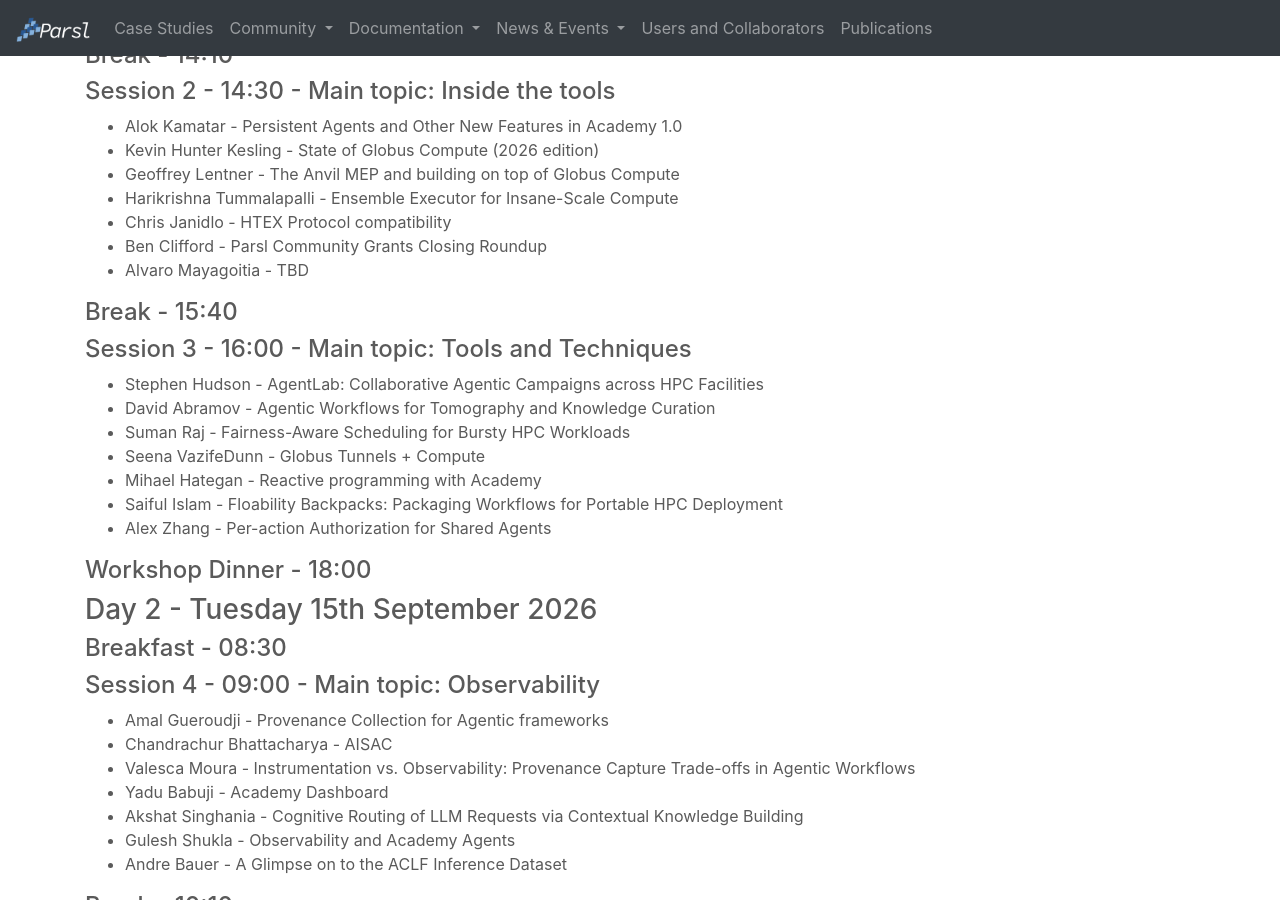
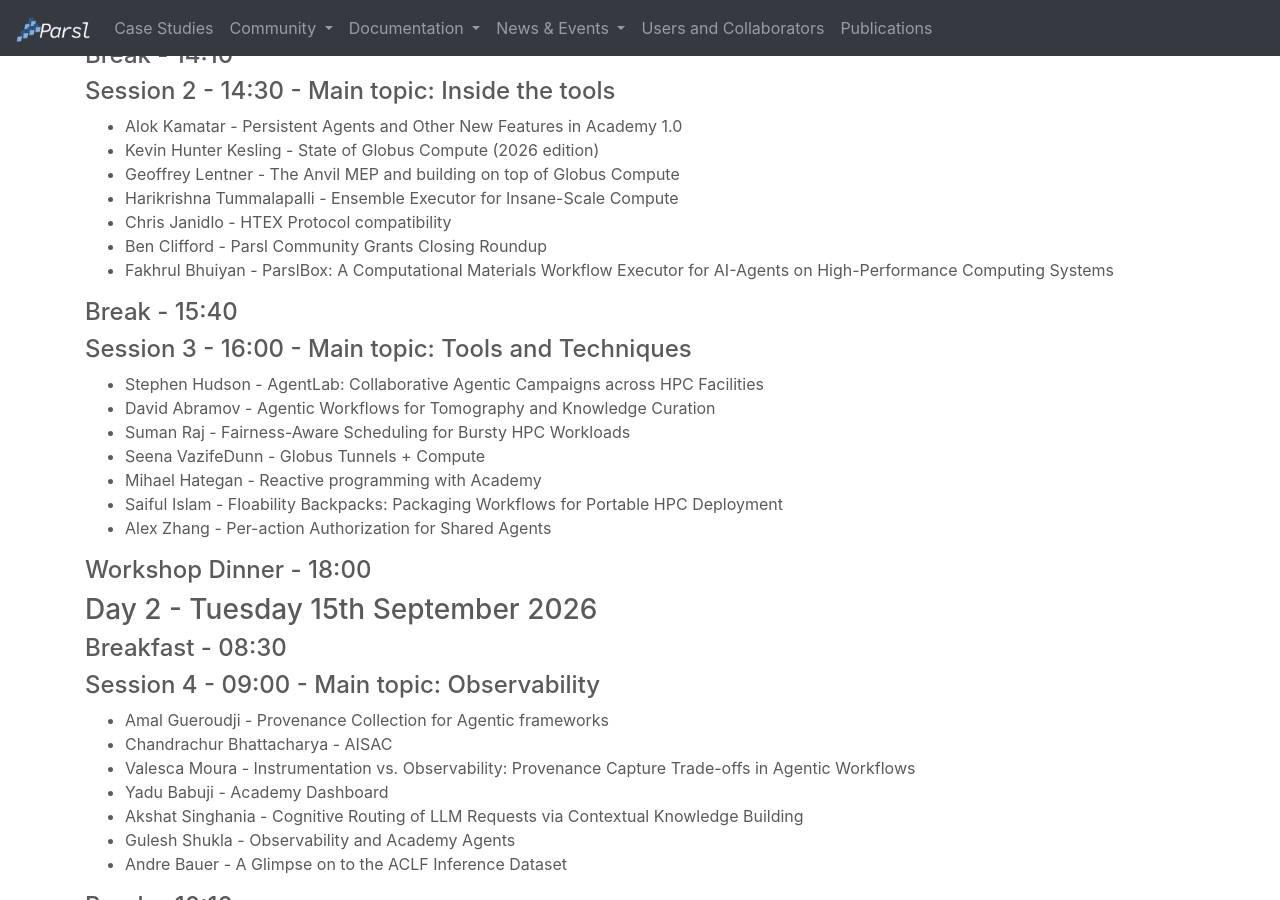
Before and after one commit to Parsl/parsl.github.io, a Jekyll site: the page built from parslfest/apex2026.html, in a window 1280 px wide and 900 px high, scrolled down 943 px. Built offline with Jekyll 4.4.1, drawn with Linux system fonts in a browser that asks for light colours.

Commit message:
update alvaro to new speaker and add that talk title

```diff
--- a/parslfest/apex2026.html
+++ b/parslfest/apex2026.html
@@ -82,7 +82,7 @@
 <li>Harikrishna Tummalapalli - Ensemble Executor for Insane-Scale Compute   </li>
 <li>Chris Janidlo - HTEX Protocol compatibility  </li>
 <li>Ben Clifford - Parsl Community Grants Closing Roundup  </li>
-<li>Alvaro Mayagoitia - TBD</li>
+<li>Fakhrul Bhuiyan - ParslBox: A Computational Materials Workflow Executor for AI-Agents on High-Performance Computing Systems</li>
 </ul>
 
 <h4>Break - 15:40</h4>
```
